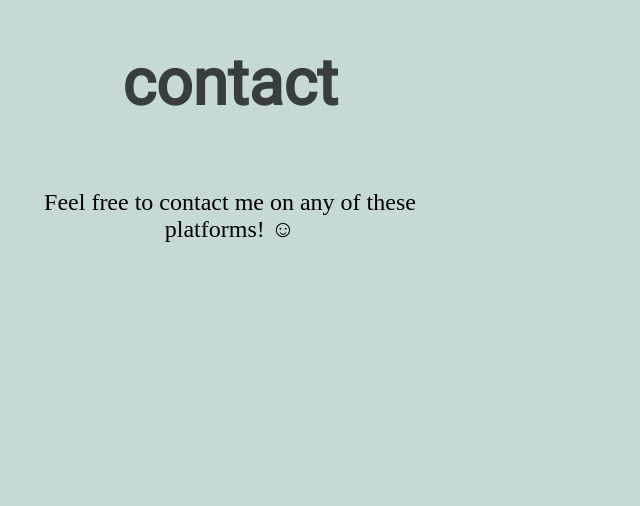
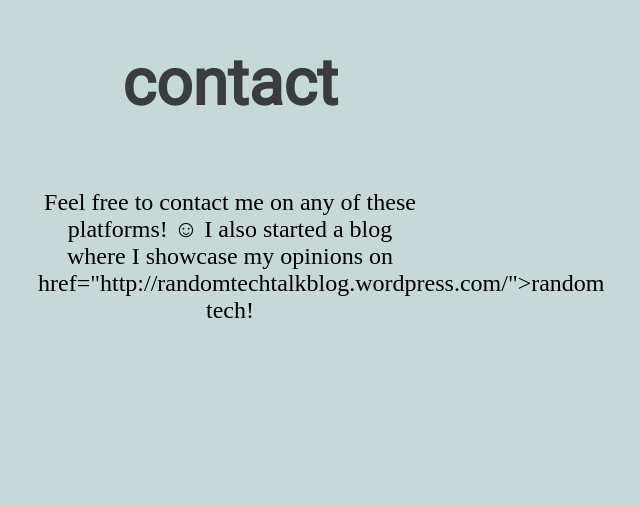
Before and after one commit to ryan-van/personal-website, a plain HTML site: page index.html in a window 1280 px wide. Shown: the part 3210-3716 px from the top of the page, without its empty margins (410-1050 px from the left). Drawn offline with Linux system fonts and the light colour scheme.

Commit message:
Update index.html

```diff
--- a/index.html
+++ b/index.html
@@ -130,7 +130,9 @@ Title Screen name + opacity change + visible words
 
             <div class='centered'>
                 <div class=text-contact fade-in>
-                    Feel free to contact me on any of these platforms! ☺
+                    Feel free to contact me on any of these platforms! ☺ I also started a blog where I showcase my opinions on
+			<a> href="http://randomtechtalkblog.wordpress.com/">random tech</a>!
+
                 </div>
             </div>
 
```
